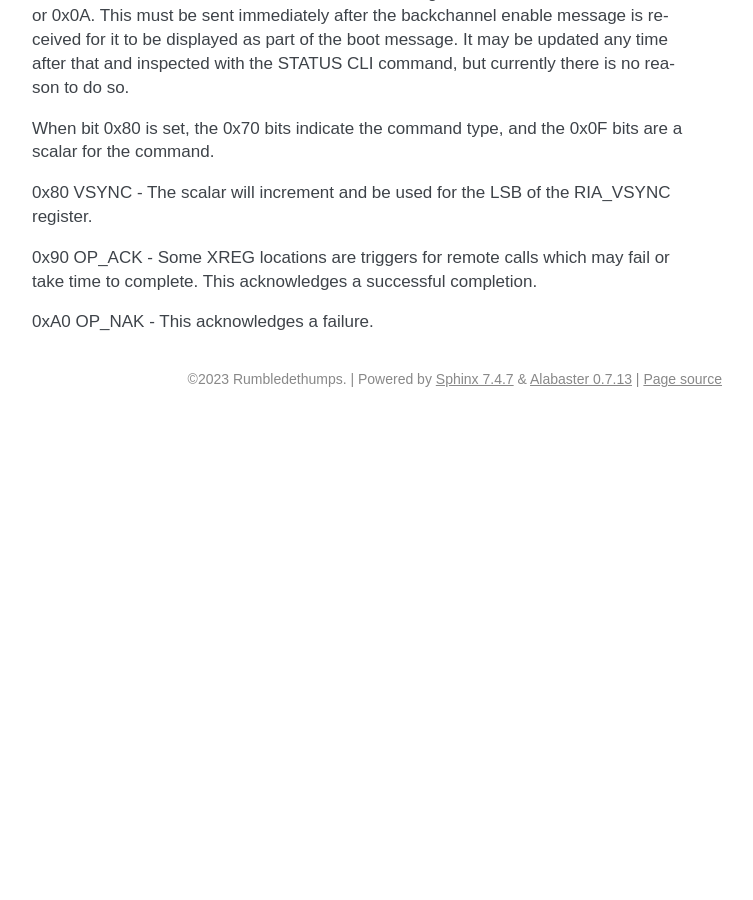
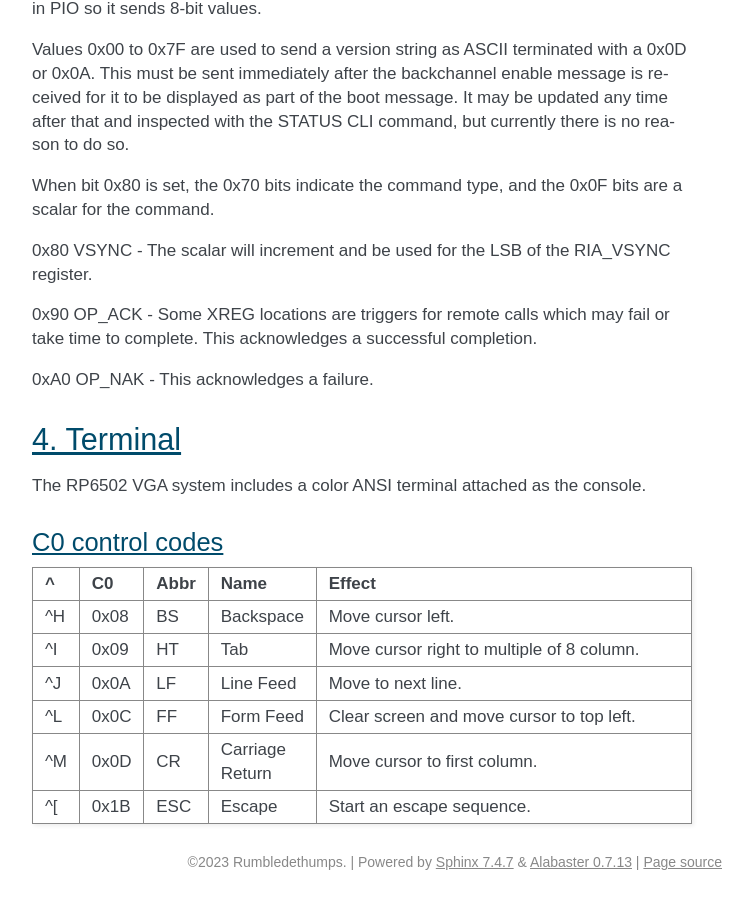
Before and after one commit to picocomputer/picocomputer.github.io, a Sphinx documentation site: the page built from docs/source/vga.rst, in a window 1280 px wide and 900 px high, scrolled down 8660 px. Shown: the whole window, without its empty margins (388-1141 px from the left). Built offline with Sphinx 7.4.7, drawn with Linux system fonts in a browser that asks for light colours; before the commit the page ends 9077 px from its top, so only the background shows below that; some of the changed text lies outside the part shown.

Commit message:
begin terminal docs

```diff
--- a/docs/source/vga.rst
+++ b/docs/source/vga.rst
@@ -473,3 +473,52 @@ When bit 0x80 is set, the 0x70 bits indicate the command type, and the 0x0F bits
 0x90 OP_ACK - Some XREG locations are triggers for remote calls which may fail or take time to complete. This acknowledges a successful completion.
 
 0xA0 OP_NAK - This acknowledges a failure.
+
+
+4. Terminal
+===========
+
+The RP6502 VGA system includes a color ANSI terminal attached as the console.
+
+C0 control codes
+----------------
+
+.. list-table::
+  :widths: 5 5 5 5 80
+  :header-rows: 1
+
+  * - ^
+    - C0
+    - Abbr
+    - Name
+    - Effect
+  * - ^H
+    - 0x08
+    - BS
+    - Backspace
+    - Move cursor left.
+  * - ^I
+    - 0x09
+    - HT
+    - Tab
+    - Move cursor right to multiple of 8 column.
+  * - ^J
+    - 0x0A
+    - LF
+    - Line Feed
+    - Move to next line.
+  * - ^L
+    - 0x0C
+    - FF
+    - Form Feed
+    - Clear screen and move cursor to top left.
+  * - ^M
+    - 0x0D
+    - CR
+    - Carriage Return
+    - Move cursor to first column.
+  * - ^[
+    - 0x1B
+    - ESC
+    - Escape
+    - Start an escape sequence.
```
